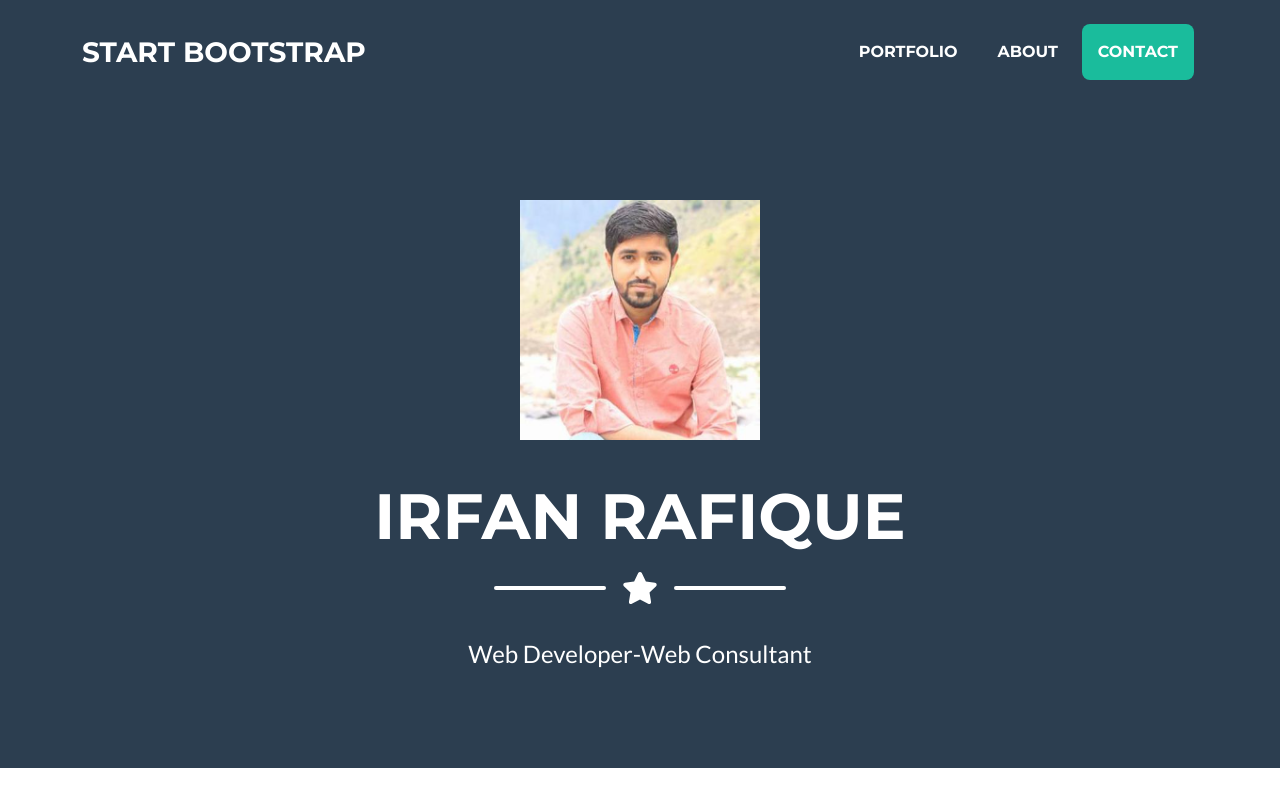
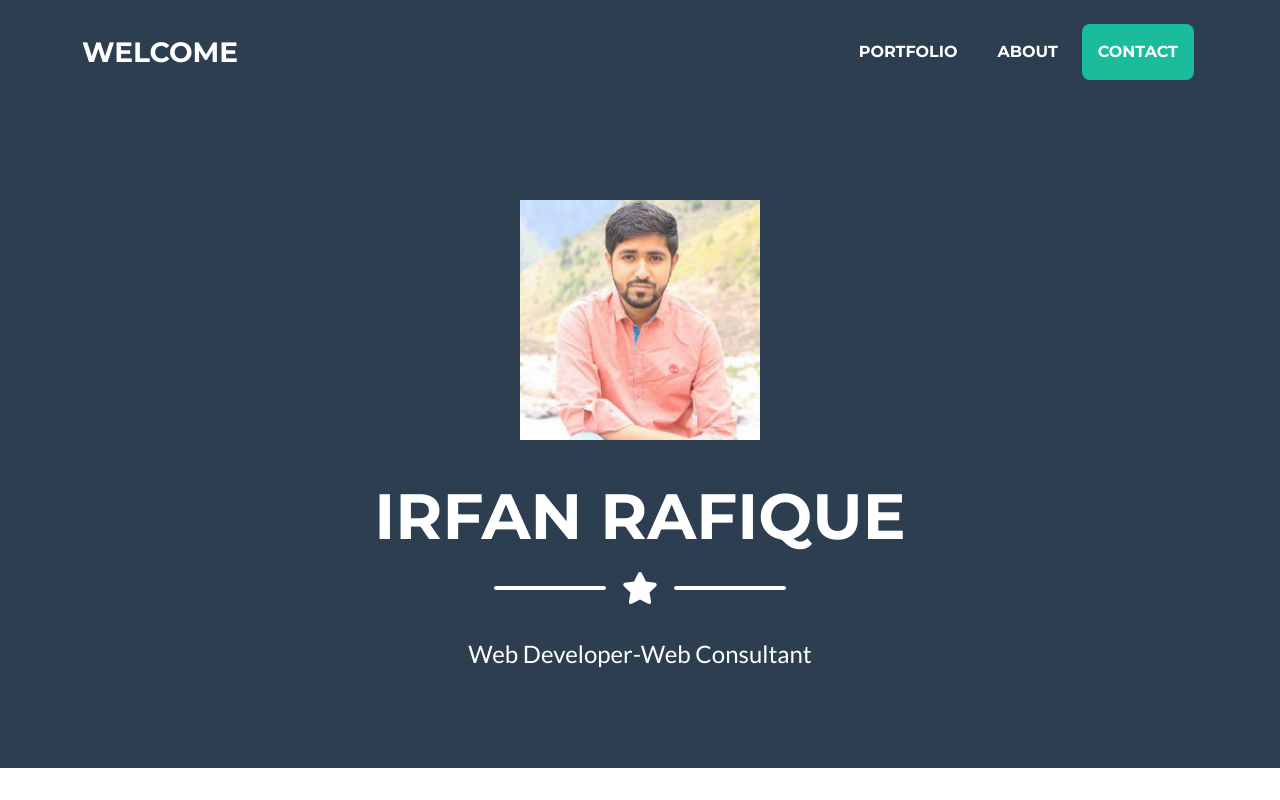
Before and after one commit to irfan1071/irfan1071.github.io, a plain HTML site: page index.html in a window 1280 px wide. Shown: the top 800 px of the page. Drawn offline with nearby package versions, Linux system fonts and the light colour scheme.

Commit message:
Nav Bar text changed

```diff
--- a/index.html
+++ b/index.html
@@ -20,7 +20,7 @@
         <!-- Navigation-->
         <nav class="navbar navbar-expand-lg bg-secondary text-uppercase fixed-top" id="mainNav">
             <div class="container">
-                <a class="navbar-brand" href="#page-top">Start Bootstrap</a>
+                <a class="navbar-brand" href="#page-top">WELCOME</a>
                 <button class="navbar-toggler text-uppercase font-weight-bold bg-primary text-white rounded" type="button" data-bs-toggle="collapse" data-bs-target="#navbarResponsive" aria-controls="navbarResponsive" aria-expanded="false" aria-label="Toggle navigation">
                     Menu
                     <i class="fas fa-bars"></i>
```
